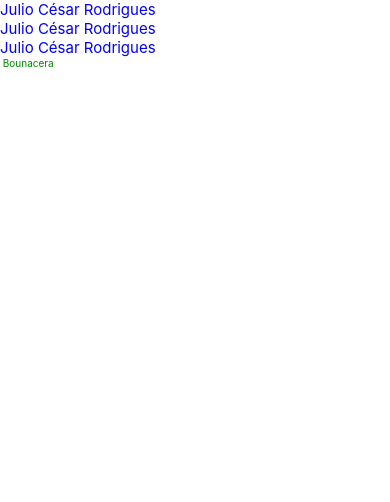
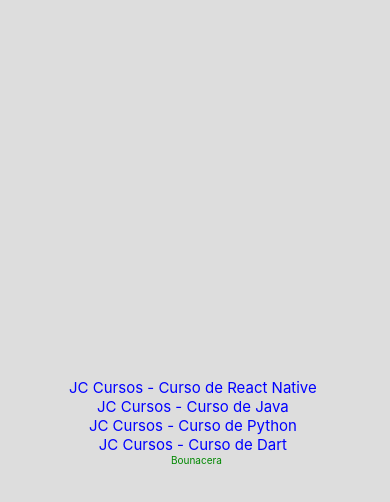
Before and after one commit to JulioCRodrigues/app1-react-native, a React Native app: screen / in a window 390 px wide. Shown: the top 502 px of the page. Built offline with nearby package versions, Linux system fonts and the light colour scheme.

Commit message:
Componentes e propriedade PROPS

```diff
--- a/App.js
+++ b/App.js
@@ -1,7 +1,7 @@
 //import React, { Component } from 'react';
 import React from 'react';
 import {StyleSheet, View,Text} from 'react-native';
-import Nome from './componentes/nome'
+import C1 from './componentes/comp1'
 
 
 /*
@@ -20,10 +20,11 @@
 */
 export default function app1() {
   return(
-    <View>
-      <Nome/>
-      <Nome/>
-      <Nome/>
+    <View style={estilo.conteiner}>
+      <C1 curso="React Native"/>
+      <C1 curso="Java"/>
+      <C1 curso="Python"/>
+      <C1 curso="Dart"/>
       <Text style={estilo.txt0}> Bounacera</Text>
     </View>
   );
@@ -32,6 +33,13 @@
 
 const estilo = StyleSheet.create({
 
+    conteiner:{
+      backgroundColor: '#ddd',
+      flex: 1,
+      alignItems: 'center',
+      justifyContent: 'center'
+    },
+
     txt0:{
       color: '#080',
       fontSize: 10,
--- a/componentes/nome.js
+++ b/componentes/comp1.js
@@ -1,11 +1,11 @@
 import React from 'react';
 import {StyleSheet,Text, View} from 'react-native';
 
-export default function(){
+export default function(props){
     return(
 
         <View>
-            <Text style={estilos.txt2}>Julio César Rodrigues</Text>
+            <Text style={estilos.txt2}>JC Cursos - Curso de {props.curso} </Text>
         </View>
     )
 }
```
